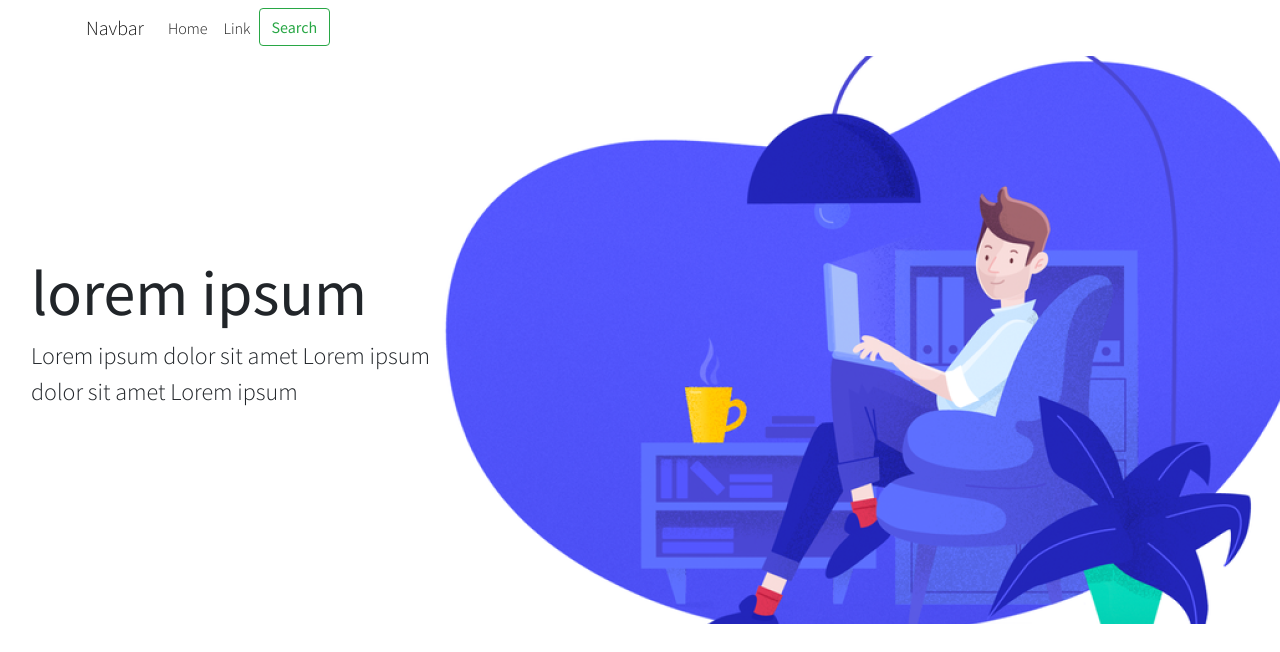
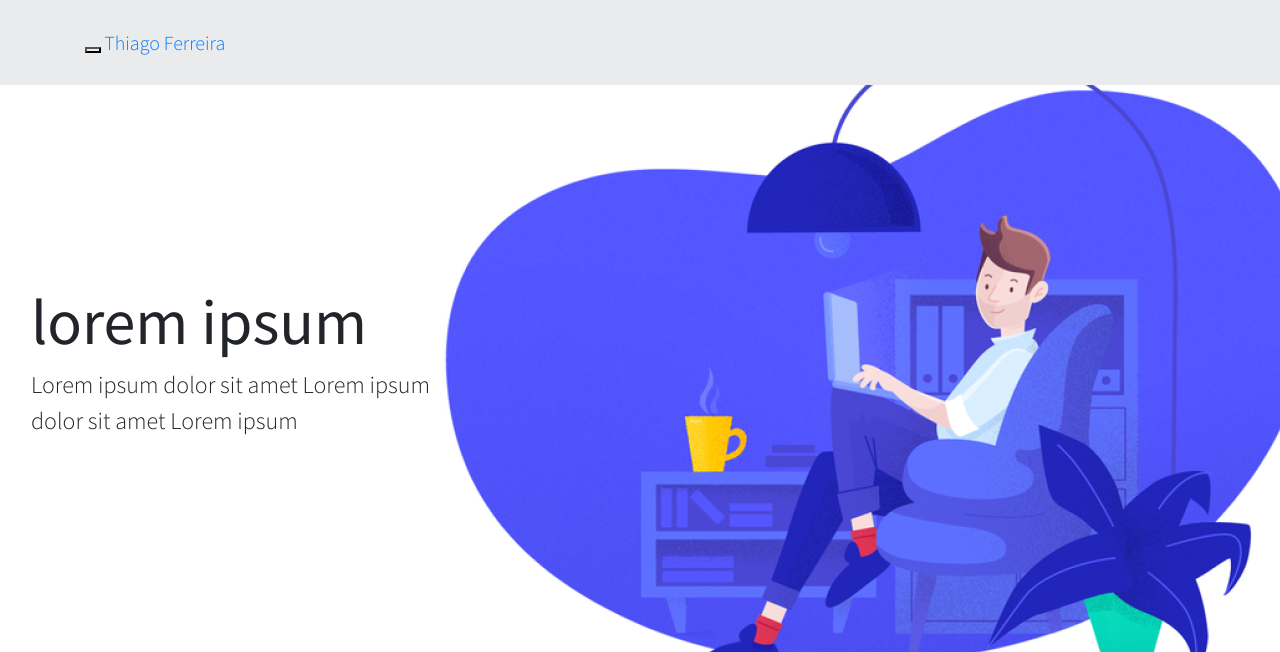
Before and after one commit to gabrielc1997/VolTZ-Tech, a PHP site: page /dist/index.html in a window 1280 px wide. Shown: the top 652 px of the page. Run offline with PHP 8.4, Linux system fonts and the light colour scheme; some libraries are stand-ins or nearby versions.

Commit message:
rodrigo burro

```diff
--- /dev/null
+++ b/assets/scss/header.scss
@@ -0,0 +1,14 @@
+/*sticky header position*/
+.sticky.is-sticky {
+    position: fixed;
+    left: 0;
+    right: 0;
+    top: 0;
+    z-index: 1000;
+    width: 100%;
+}
+
+nav {
+    background: #eaebec;
+    min-height: 85px;
+  }
--- a/assets/scss/main.scss
+++ b/assets/scss/main.scss
@@ -7,3 +7,4 @@
 @import './quem-somos.scss';
 @import './cases.scss';
 @import './footer.scss';
+@import './header.scss';
--- a/dist/index.html
+++ b/dist/index.html
@@ -21,29 +21,38 @@
 <body>
 
     <header>
-        <nav class="navbar navbar-expand-lg navbar-light container bgc-white">
-            <a class="navbar-brand" href="#">Navbar</a>
-            <button class="navbar-toggler" type="button" data-toggle="collapse" data-target="#navbarSupportedContent"
-                aria-controls="navbarSupportedContent" aria-expanded="false" aria-label="Toggle navigation">
-                <span class="navbar-toggler-icon"></span>
-            </button>
-
-            <div class="collapse navbar-collapse" id="navbarSupportedContent">
-                <ul class="navbar-nav">
-                    <li class="nav-item active">
-                        <a class="nav-link font-all" href="#">Home <span class="sr-only">(current)</span></a>
-                    </li>
-                    <li class="nav-item active">
-                        <a class="nav-link font-all" href="#">Link</a>
-                    </li>
-
-                    <li class="nav-item">
-                        <button class="btn btn-outline-success my-2 my-sm-0" type="submit">Search</button>
-                    </li>
-
-                </ul>
-
+        <nav class="navbar navbar-default navbar-fixed-top topnav" role="navigation">
+            <div class="container topnav">
+                <!-- Brand and toggle get grouped for better mobile display -->
+                <div class="navbar-header">
+                    <button type="button" class="navbar-toggle" data-toggle="collapse" data-target="#bs-example-navbar-collapse-1">
+                        <span class="sr-only">Toggle navigation</span>
+                        <span class="icon-bar"></span>
+                        <span class="icon-bar"></span>
+                        <span class="icon-bar"></span>
+                    </button>
+                    <a class="navbar-brand topnav" href="http://virtual-dawn.com/index_english.html" target="_blank">Thiago Ferreira</a>
+                </div>
+                <!-- Collect the nav links, forms, and other content for toggling -->
+                <div class="collapse navbar-collapse" id="bs-example-navbar-collapse-1">
+                    <ul class="nav navbar-nav navbar-right">
+                        <li>
+                            <a href="#home">Home</a>
+                        </li>
+                        <li>
+                            <a href="#about">About</a>
+                        </li>
+                        <li>
+                            <a href="#portfolio">Portfolio</a>
+                        </li>
+                       <li>
+                            <a href="#contact">Contact</a>
+                        </li>
+                    </ul>
+                </div>
+                <!-- /.navbar-collapse -->
             </div>
+            <!-- /.container -->
         </nav>
     </header>
 
```
Also changed, not shown: index.html (+33 -14 lines), assets/css/main.css, dist/css/main.css.
